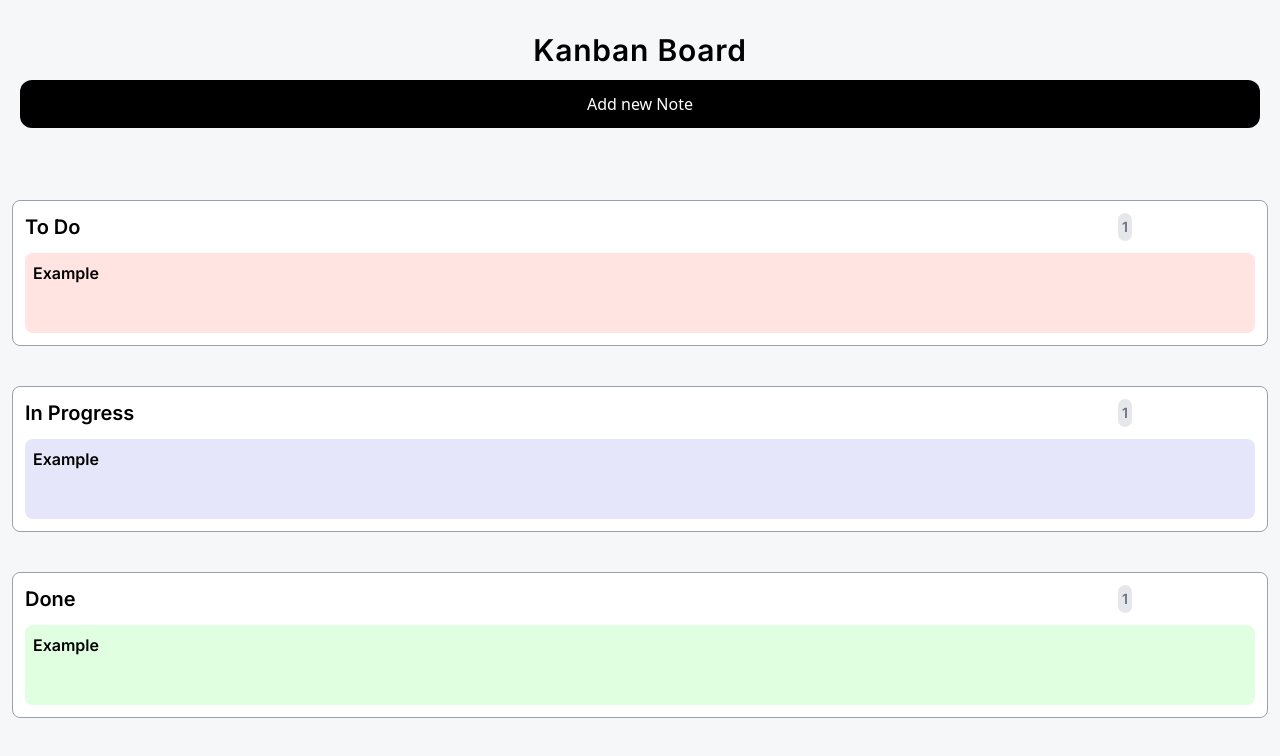
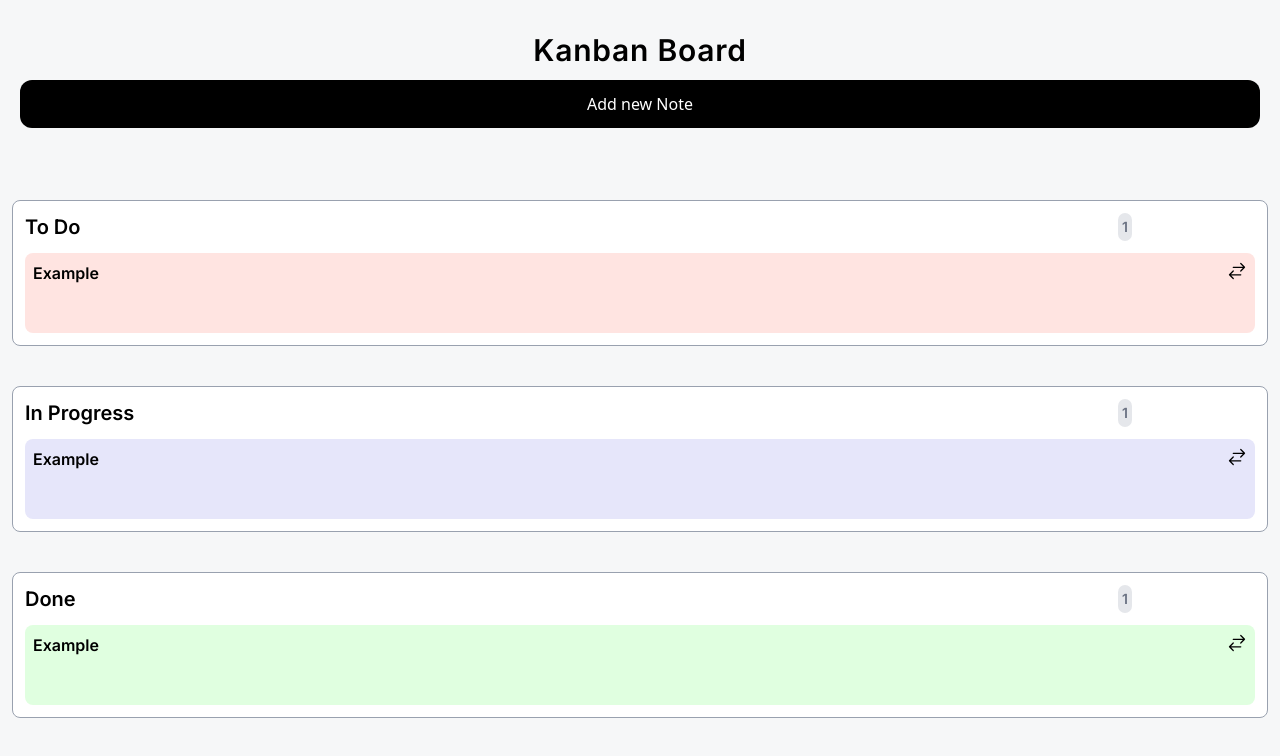
Before and after one commit to tadeowoto/kanban-react-board, a React (Vite) app: page / in a window 1280 px wide. Shown: the top 756 px of the page. Built offline with nearby package versions, Linux system fonts and the light colour scheme.

Commit message:
notes menu

```diff
--- a/src/components/BoardContent.tsx
+++ b/src/components/BoardContent.tsx
@@ -41,7 +41,7 @@ export const BoardContent = () => {
     ];
 
     const newNote = {
-      id: Date.now().toString(),
+      id: Date.now(), //TODO : usar uuid
       task: noteText,
       state: "todo" as const, // es para decirle a ts que es el valor exacto literal "todo"
       color: colors[colorNumber],
--- a/src/components/TodoPost.tsx
+++ b/src/components/TodoPost.tsx
@@ -1,15 +1,74 @@
+import Arrow from "../assets/arrow.svg";
+import { useState } from "react";
+import { useContext } from "react";
+import { BoardContext } from "../context/BoardContext";
+
 type Props = {
+  id: number;
   task: string;
   color: string;
   desc?: string;
+  state: string;
 };
 
-export const TodoPost = ({ task, color }: Props) => {
+type State = "todo" | "inProgress" | "done";
+
+export const TodoPost = ({ id, task, color, state }: Props) => {
+  const [menu, setMenu] = useState(false);
+
+  const context = useContext(BoardContext);
+
+  if (!context) {
+    throw new Error("TodoWrapper debe usarse dentro de un BoardProvider");
+  }
+
+  const { changeNoteStatus } = context;
+
+  const handleNoteStatus = (id: number, state: State) => {
+    changeNoteStatus(id, state);
+  };
+
   return (
     <article
-      className={`${color} flex flex-col w-full h-20 p-2 font-body rounded-lg`}
+      className={`${color} relative flex justify-between w-full h-20 p-2 font-body rounded-lg`}
     >
-      <p className="text-md">{task}</p>
+      <div>
+        <p className="text-md">{task}</p>
+      </div>
+      <div className="flex flex-col">
+        <button
+          onClick={() => {
+            setMenu(!menu);
+          }}
+        >
+          <img src={Arrow} alt="arrow" className="w-5" />
+        </button>
+      </div>
+      {menu && (
+        <div className="w-30 h-20 flex flex-col items-center justify-center rounded-lg shadow-2xl gap-2 absolute left-38 top-8 bg-mainBG text-sm">
+          <p>Move to</p>
+          {state === "todo" ? (
+            <>
+              <button onClick={() => handleNoteStatus(id, "inProgress")}>
+                In progress
+              </button>
+              <button onClick={() => handleNoteStatus(id, "done")}>Done</button>
+            </>
+          ) : state === "inProgress" ? (
+            <>
+              <button onClick={() => handleNoteStatus(id, "todo")}>Todo</button>
+              <button onClick={() => handleNoteStatus(id, "done")}>Done</button>
+            </>
+          ) : (
+            <>
+              <button onClick={() => handleNoteStatus(id, "todo")}>Todo</button>
+              <button onClick={() => handleNoteStatus(id, "inProgress")}>
+                In progress
+              </button>
+            </>
+          )}
+        </div>
+      )}
     </article>
   );
 };
--- a/src/components/TodoWrapper.tsx
+++ b/src/components/TodoWrapper.tsx
@@ -37,27 +37,33 @@ export const TodoWrapper = ({ title }: Props) => {
         {title === "To Do"
           ? todoNotes.map((note) => (
               <TodoPost
+                id={note.id}
                 key={note.id}
                 task={note.task}
                 desc={note.desc}
                 color={note.color}
+                state={note.state}
               />
             ))
           : title === "In Progress"
           ? inProgressNotes.map((note) => (
               <TodoPost
+                id={note.id}
                 key={note.id}
                 task={note.task}
                 desc={note.desc}
                 color={note.color}
+                state={note.state}
               />
             ))
           : doneNotes.map((note) => (
               <TodoPost
+                id={note.id}
                 key={note.id}
                 task={note.task}
                 desc={note.desc}
                 color={note.color}
+                state={note.state}
               />
             ))}
       </div>
--- a/src/context/BoardContext.tsx
+++ b/src/context/BoardContext.tsx
@@ -3,7 +3,7 @@ import { createContext, useState, ReactNode } from "react";
 type State = "todo" | "inProgress" | "done";
 
 interface Note {
-  id: string;
+  id: number;
   task: string;
   desc?: string;
   state: State;
@@ -24,6 +24,7 @@ interface BoardContextType {
   setTodoCounter: React.Dispatch<React.SetStateAction<number>>;
   setInProgressCounter: React.Dispatch<React.SetStateAction<number>>;
   setDoneCounter: React.Dispatch<React.SetStateAction<number>>;
+  changeNoteStatus: (id: number, state: State) => void;
 }
 
 //defino a proposito el undefined asi manejo el error en caso de no existor el context
@@ -38,21 +39,21 @@ interface BoardProviderProps {
 export const BoardProvider = ({ children }: BoardProviderProps) => {
   const [notes, setNotes] = useState<Notes>([
     {
-      id: "1",
+      id: 1,
       task: "Example",
       desc: "Description 1",
       state: "todo",
       color: "bg-pastel-pink",
     },
     {
-      id: "2",
+      id: 2,
       task: "Example",
       desc: "Description 2",
       state: "inProgress",
       color: "bg-pastel-blue",
     },
     {
-      id: "3",
+      id: 3,
       task: "Example",
       desc: "Description 3",
       state: "done",
@@ -70,6 +71,10 @@ export const BoardProvider = ({ children }: BoardProviderProps) => {
   );
   const [doneCounter, setDoneCounter] = useState(doneNotes.length);
 
+  const changeNoteStatus = (id: number, state: State) => {
+    console.log(id, state);
+  };
+
   const contextValue: BoardContextType = {
     todoNotes,
     inProgressNotes,
@@ -81,6 +86,7 @@ export const BoardProvider = ({ children }: BoardProviderProps) => {
     setTodoCounter,
     setInProgressCounter,
     setDoneCounter,
+    changeNoteStatus,
   };
 
   return (
```
Also changed, not shown: src/assets/arrow.svg (added).
